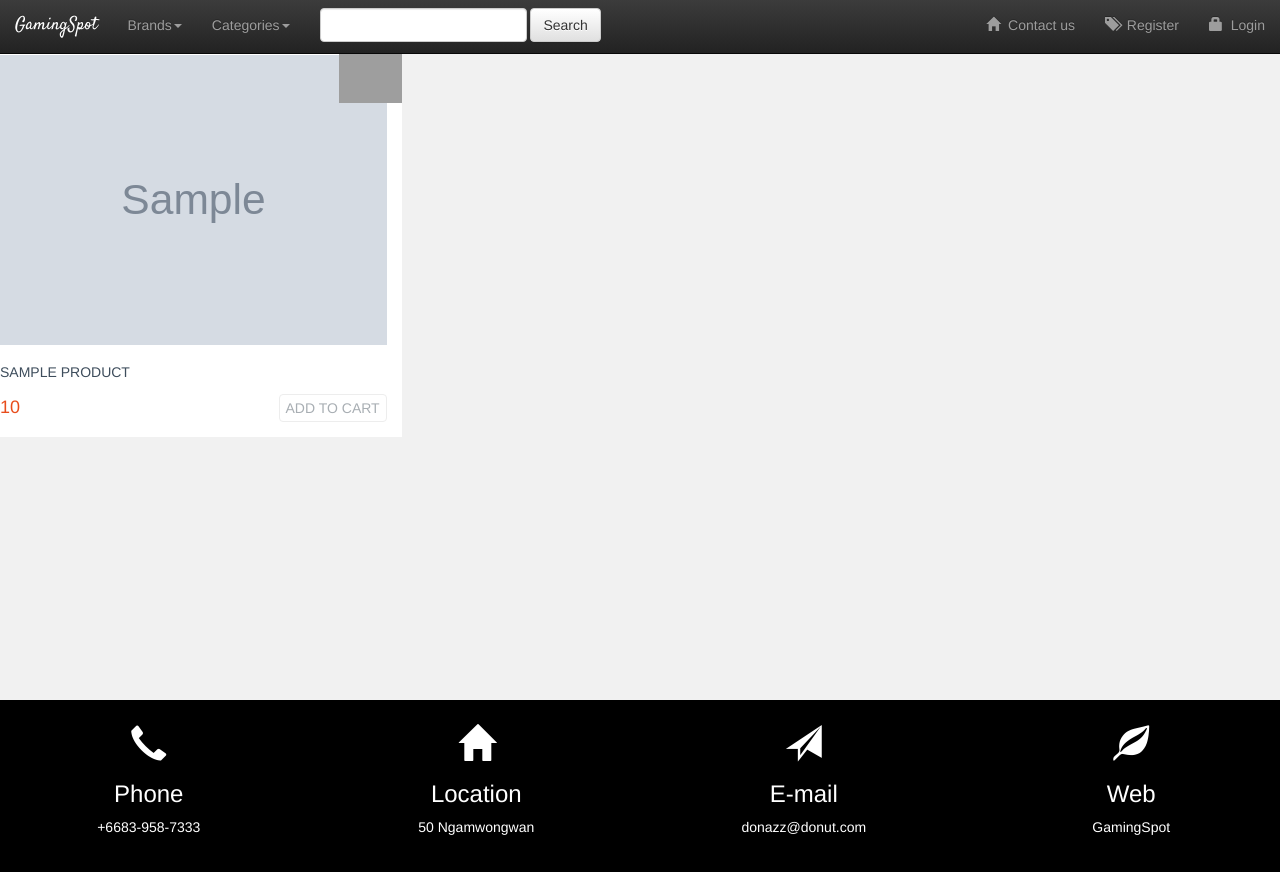
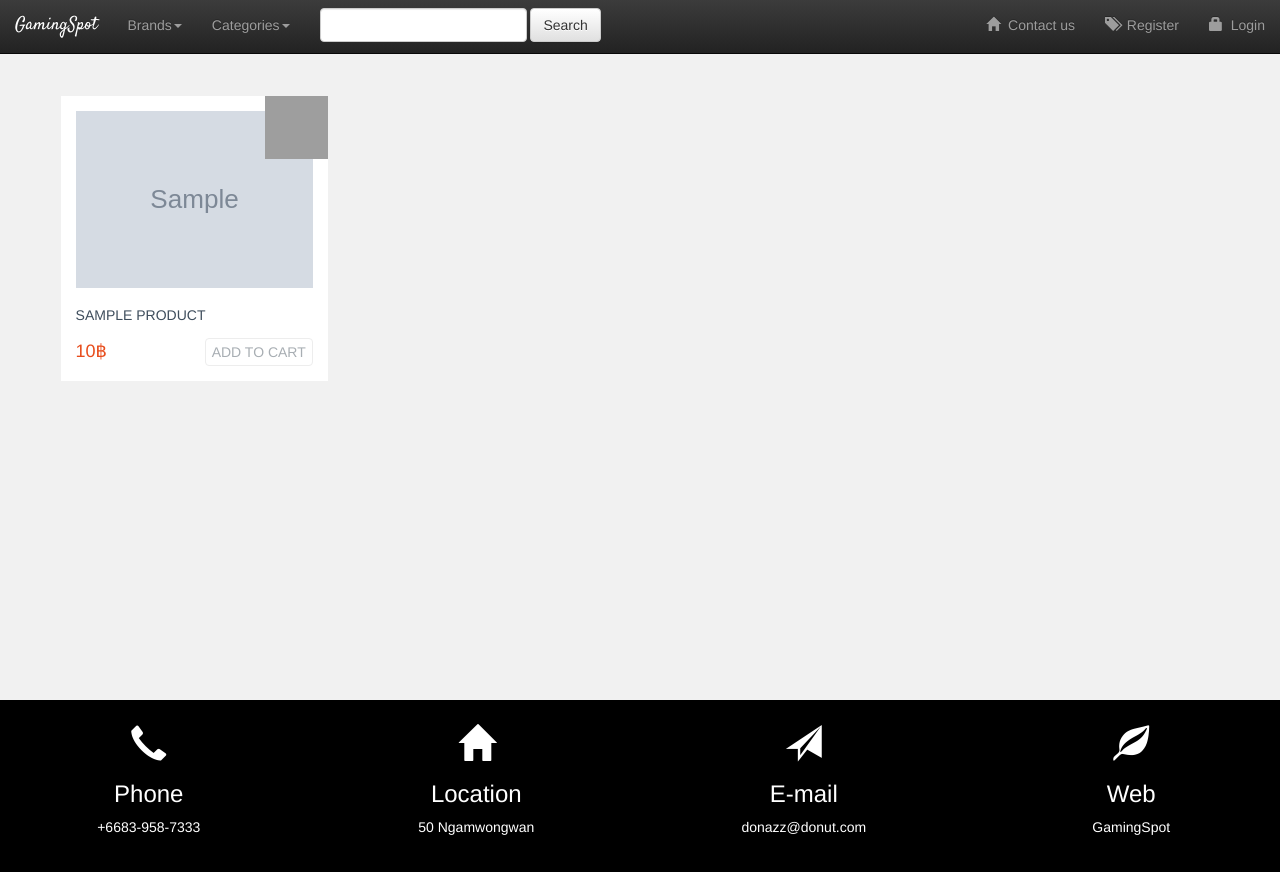
Before and after one commit to ballpor98/TheDarkCompany, a Django app: template gamingSpot/shop/templates/shop/product.html in a window 1280 px wide. Run offline with Django 3.2, Linux system fonts and the light colour scheme; the template is opened without the code that fills it: most values are stand-ins (such as "Sample title", 1, 10 or a date in 2020); grey boxes marked "Sample" are stand-in pictures; parts of the project's set-up code (start-up, migrations or seed data) failed here and were passed over; some libraries are stand-ins or nearby versions; grey boxes are pictures that could not be loaded.

Commit message:
Add product page

```diff
--- a/gamingSpot/shop/static/shop/product.css
+++ b/gamingSpot/shop/static/shop/product.css
@@ -6,6 +6,11 @@ Licensed under MIT
 
 body {
     background: #f1f1f1;
+}
+
+.containerproduct{
+	margin-left: 2cm;
+	margin-right: 2cm;
 }
 
 .product-item {
@@ -58,7 +63,7 @@ body {
     padding: 3px 10px;
     color: #fff;
     border: 1px #fff solid;
-    margin: -13px 5px 0;
+    margin: 13px 5px 0;
     background: transparent;
     text-transform: uppercase;
     position: relative;
--- a/gamingSpot/shop/static/shop/style.css
+++ b/gamingSpot/shop/static/shop/style.css
@@ -51,6 +51,10 @@ border: none;
     box-shadow:none;
 }
 
+.after-navbar{
+  margin-bottom: 2cm;
+}
+
 .before-footer{
     margin-top: 4cm;
 }
--- a/gamingSpot/shop/templates/shop/product.html
+++ b/gamingSpot/shop/templates/shop/product.html
@@ -1,4 +1,4 @@
-{% extends 'base.html' %}
+{% extends 'shop/base.html' %}
 {% load staticfiles %}
 
 {% block css %}
@@ -7,19 +7,22 @@
 
 
 {% block content %}
+<div class="containerproduct">
 <div class="row">
-  {% for product in product_brand %}
-  <div class="col-md-4">
+  <div class="after-navbar">
+  </div>
+  {% for product in all_product %}
+  <div class="col-md-3">
     <div class="product-item">
       <div class="pi-img-wrapper">
-      <img src="{{ product.image }}" class="img-responsive" alt="{{ product.name }}">
+      <img src="{{ product.image.url }}" class="img-responsive" alt="{{ product.name }}">
         <div>
-          <a href="#" class="btn">View Detial</a>
+          <a href="{% url 'shop:detail' product.id %}" class="btn">View Detail</a>
         </div>
       </div>
-      <h3><a href="shop-item.html"> {{ product.name }}</a></h3>
-      <div class="pi-price">{{ product.price }}</div>
-      <a href="javascript:;" class="btn add2cart">Add to cart</a>
+      <h3><a href="{% url 'shop:detail' product.id %}"> {{ product.name }}</a></h3>
+      <div class="pi-price">{{ product.price }}฿</div>
+      <a href="#" class="btn add2cart">Add to cart</a>
       <div class="sticker sticker-new"></div>
     </div>
   </div>
@@ -29,4 +32,7 @@
 {% endif %}
 {% endfor %}
 </div><br>
+</div>
+<div class="before-footer">
+</div>
 {% endblock %}
--- a/gamingSpot/shop/urls.py
+++ b/gamingSpot/shop/urls.py
@@ -4,5 +4,6 @@ from . import views
 app_name = 'shop'
 urlpatterns = [
     url(r'^$', views.IndexView.as_view(), name='index'),
-    url(r'^(?P<pk>[0-9]+)/$', views.DetailView.as_view(), name='detail')
+    url(r'^(?P<pk>[0-9]+)/$', views.DetailView.as_view(), name='detail'),
+    url(r'^product/$', views.ProductView.as_view(), name='show_product')
 ]
```
Also changed, not shown: gamingSpot/shop/views.py (+7 -0 lines).
